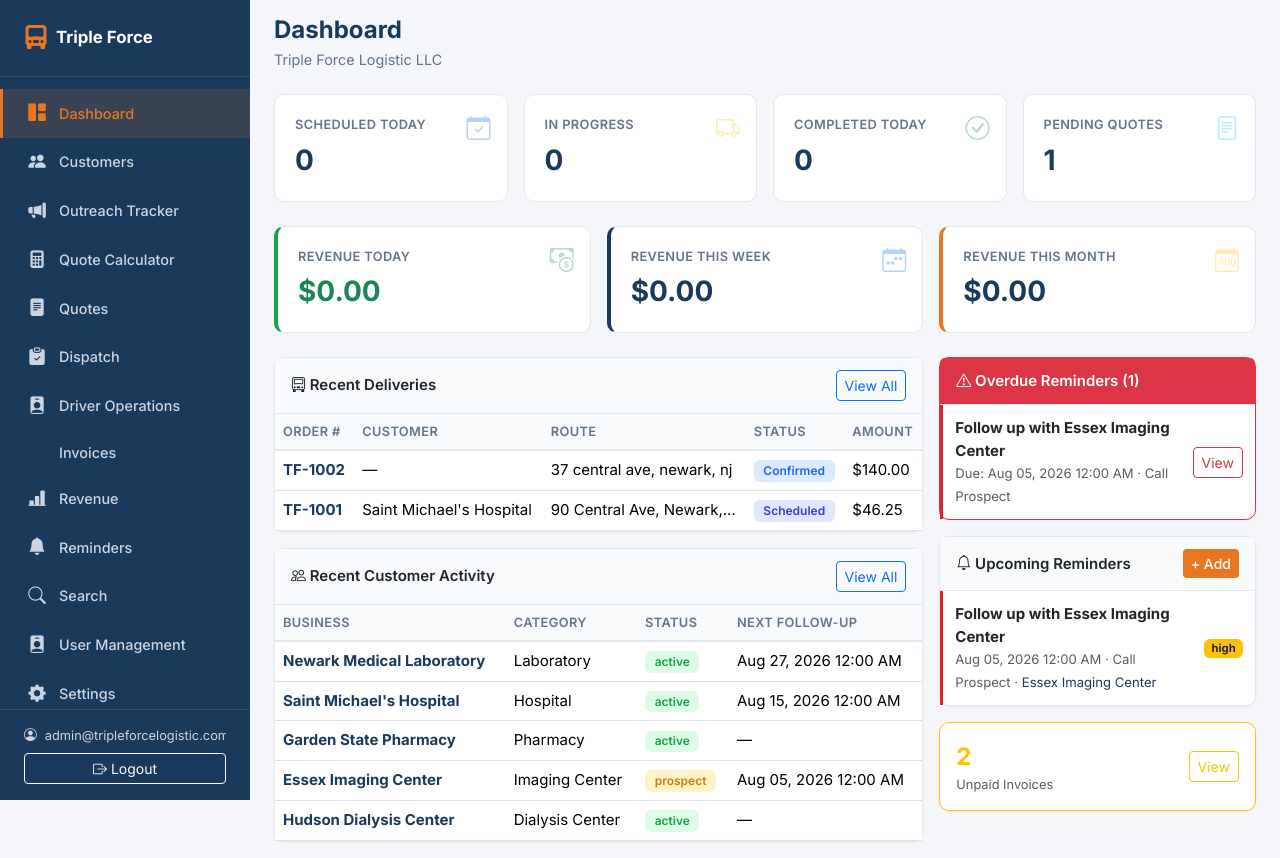
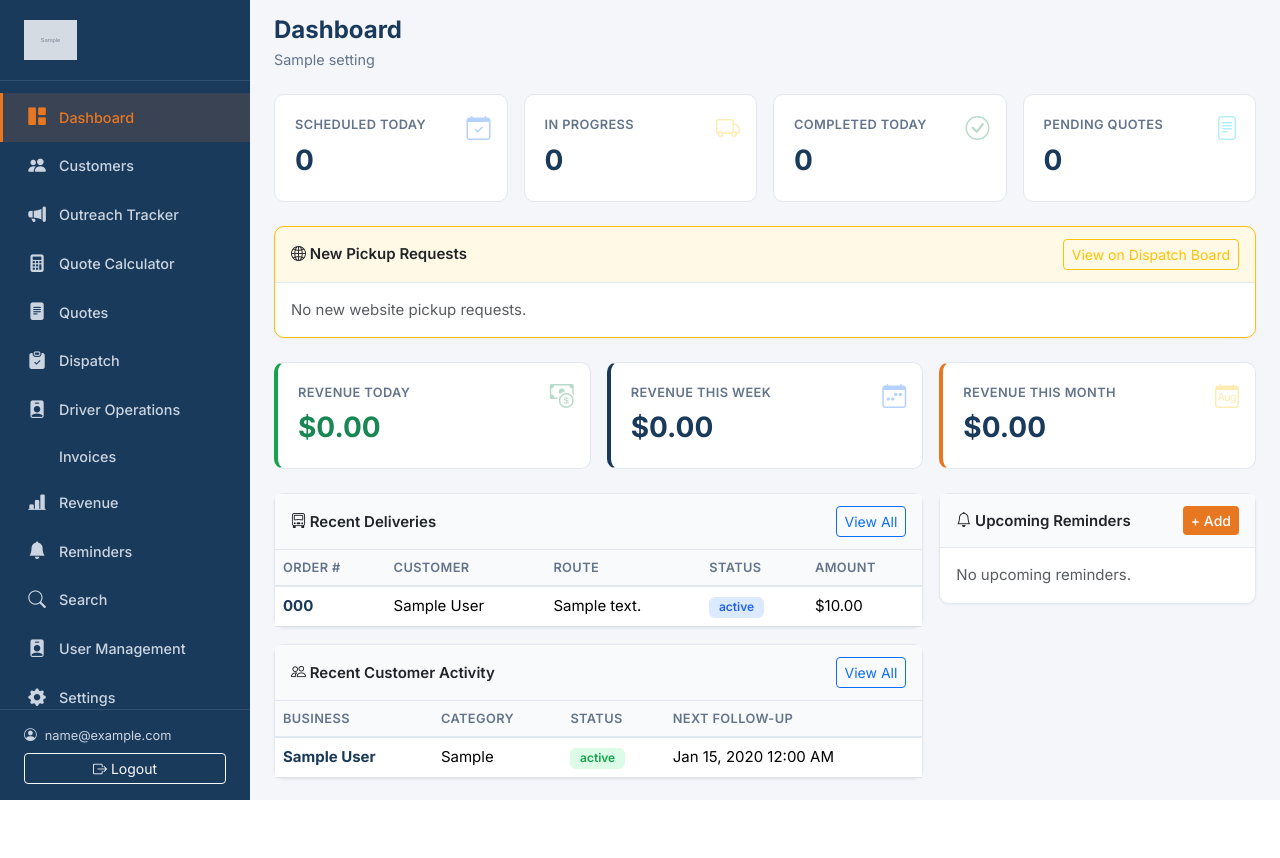
Before and after one commit to dispatch9789-sketch/tripleforce_app, a Flask app: page /dashboard in a window 1280 px wide. After the commit the page ends 800 px from the top, so only its background shows below. Run offline with Flask 3, Linux system fonts and the light colour scheme; a user stored in the database is signed in; tables that the repository leaves empty hold one stand-in row (values such as "Sample post"); grey boxes marked "Sample" are stand-in pictures; some libraries are stand-ins or nearby versions.

Commit message:
Fix public pickup visibility for staff

```diff
--- a/app/main/routes.py
+++ b/app/main/routes.py
@@ -6,7 +6,7 @@ from flask_login import login_required, current_user
 
 from app.extensions import db
 from app.models import (
-    Customer, Quote, Delivery, Invoice, Payment, Reminder,
+    Customer, Quote, Delivery, DeliveryStatusHistory, Invoice, Payment, Reminder,
     CompanySettings, PricingSettings, EmailTemplate, Driver, Expense,
     DELIVERY_STATUSES, EMAIL_TEMPLATE_TYPES,
 )
@@ -74,6 +74,11 @@ def dashboard():
     # Recent activity
     recent_customers = Customer.query.order_by(Customer.updated_at.desc()).limit(5).all()
     recent_deliveries = Delivery.query.order_by(Delivery.created_at.desc()).limit(5).all()
+    new_pickup_requests = Delivery.query.filter(
+        Delivery.status == "New Request",
+        Delivery.created_by.is_(None),
+        Delivery.status_history.any(DeliveryStatusHistory.notes.ilike("%public website%")),
+    ).order_by(Delivery.created_at.desc()).limit(10).all()
 
     # Reminders
     upcoming_reminders = Reminder.query.filter(
@@ -94,6 +99,7 @@ def dashboard():
         revenue_month=revenue_month,
         recent_customers=recent_customers,
         recent_deliveries=recent_deliveries,
+        new_pickup_requests=new_pickup_requests,
         upcoming_reminders=upcoming_reminders,
         overdue_reminders=overdue_reminders,
     )
--- a/app/models.py
+++ b/app/models.py
@@ -343,6 +343,14 @@ class Delivery(db.Model):
 
     def __repr__(self):
         return f"<Delivery {self.order_number}>"
+
+    @property
+    def is_public_request(self):
+        """Whether this delivery originated from the public pickup form."""
+        return self.created_by is None and any(
+            "public website" in (history.notes or "").lower()
+            for history in self.status_history
+        )
 
 
 class DeliveryStatusHistory(db.Model):
--- a/app/templates/dispatch/board.html
+++ b/app/templates/dispatch/board.html
@@ -76,6 +76,7 @@
                         <td>{{ d.driver.name if d.driver else '—' }}</td>
                         <td>{{ d.pickup_datetime | datetime if d.pickup_datetime else '—' }}</td>
                         <td>
+                            {% if d.is_public_request %}<span class="badge bg-warning text-dark">Website Request</span>{% endif %}
                             <span class="badge badge-status
                                 {% if d.status == 'Completed' %}badge-completed
                                 {% elif d.status == 'Delivered' %}badge-delivered
@@ -123,7 +124,9 @@
                     {% endif %}
                 </div>
                 <div class="text-muted" style="font-size:0.78rem;">
-                    {{ d.customer.business_name if d.customer else 'Walk-in' }}
+                    {% if d.is_public_request %}<span class="badge bg-warning text-dark">Website Request</span>{% endif %}
+                    {{ d.company_facility_name or d.pickup_facility or (d.customer.business_name if d.customer else 'Walk-in') }}
+                    {% if d.pickup_contact %}<br><span class="text-dark">{{ d.pickup_contact }}</span>{% endif %}
                 </div>
                 <div style="font-size:0.75rem; line-height:1.3;" class="mt-1">
                     <i class="bi bi-geo-alt-fill text-muted"></i> {{ (d.pickup_address or '—')[:40] }}
--- a/app/templates/main/dashboard.html
+++ b/app/templates/main/dashboard.html
@@ -33,6 +33,36 @@
             <div class="stat-label">Pending Quotes</div>
             <div class="stat-value">{{ pending_quotes }}</div>
         </div>
+    </div>
+</div>
+
+<!-- ── New Website Pickup Requests ── -->
+<div class="card mb-4 border-warning">
+    <div class="card-header d-flex justify-content-between align-items-center bg-warning bg-opacity-10">
+        <span><i class="bi bi-globe2"></i> New Pickup Requests</span>
+        <a href="{{ url_for('dispatch.board', status='New Request') }}" class="btn btn-sm btn-outline-warning">View on Dispatch Board</a>
+    </div>
+    <div class="card-body p-0">
+        {% if new_pickup_requests %}
+        <div class="table-responsive">
+            <table class="table table-hover mb-0 align-middle">
+                <thead><tr><th>Order #</th><th>Facility</th><th>Pickup Contact</th><th>Pickup Address</th><th>Received</th></tr></thead>
+                <tbody>
+                    {% for d in new_pickup_requests %}
+                    <tr>
+                        <td><a href="{{ url_for('dispatch.detail', delivery_id=d.id) }}"><strong>{{ d.order_number }}</strong></a></td>
+                        <td>{{ d.company_facility_name or d.pickup_facility or '—' }}</td>
+                        <td>{{ d.pickup_contact or '—' }}{% if d.pickup_contact_phone %}<small class="d-block text-muted">{{ d.pickup_contact_phone }}</small>{% endif %}</td>
+                        <td>{{ d.pickup_address or '—' }}</td>
+                        <td>{{ d.created_at | datetime }}</td>
+                    </tr>
+                    {% endfor %}
+                </tbody>
+            </table>
+        </div>
+        {% else %}
+        <p class="text-muted p-3 mb-0">No new website pickup requests.</p>
+        {% endif %}
     </div>
 </div>
 
```
Also changed, not shown: app/config.py (+5 -5 lines), test_public_pickup.py (+20 -0 lines).
